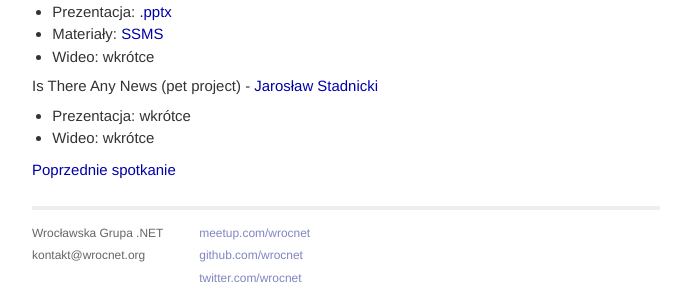
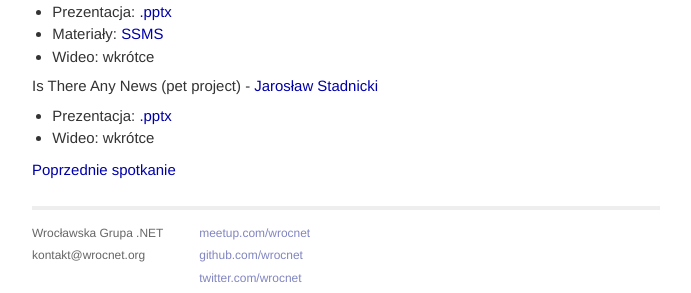
Before and after one commit to wrocnet/wrocnet.github.io, a Jekyll site: the page built from _posts/2016-12-13-92-spotkanie-wroclawskiej-grupy-net.md, in a window 1280 px wide. Shown: the part 684-977 px from the top of the page, without its empty margins (294-985 px from the left). Built offline with Jekyll 4.4.1, drawn with Linux system fonts in a browser that asks for light colours; nearby versions of some CDN libraries; a script that is not in the unit is left out.

Commit message:
link to ITAN

```diff
--- a/_posts/2016-12-13-92-spotkanie-wroclawskiej-grupy-net.md
+++ b/_posts/2016-12-13-92-spotkanie-wroclawskiej-grupy-net.md
@@ -10,5 +10,5 @@ meetupno: 92
 * Wideo: wkrótce
 
 #### Is There Any News (pet project) - [Jarosław Stadnicki](http://jaroslawstadnicki.pl)
-* Prezentacja: wkrótce
+* Prezentacja: [.pptx](/assets/itan.pptx)
 * Wideo: wkrótce
```
